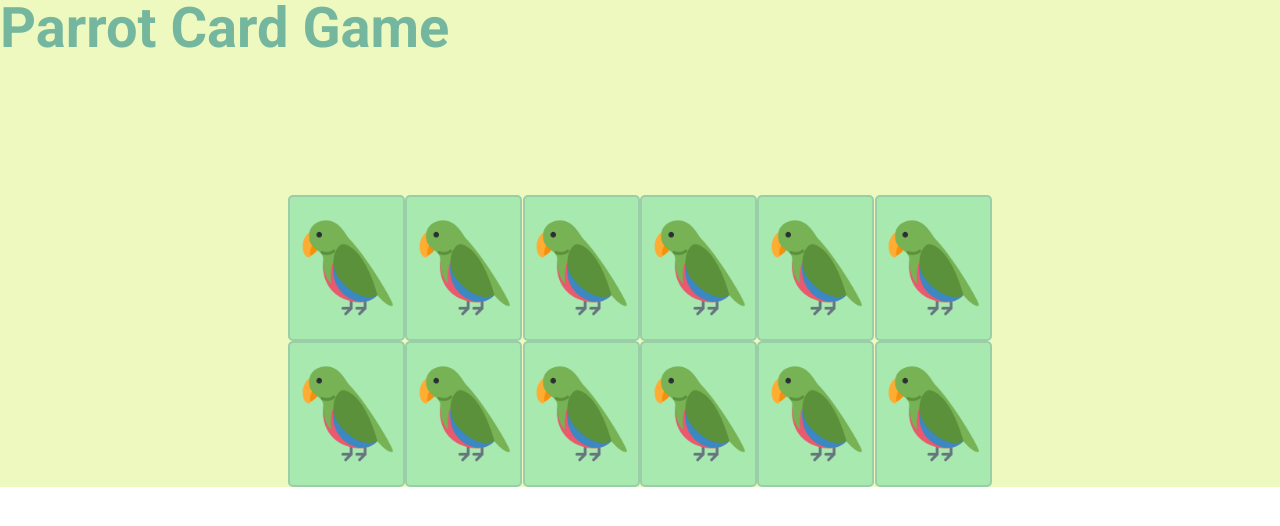
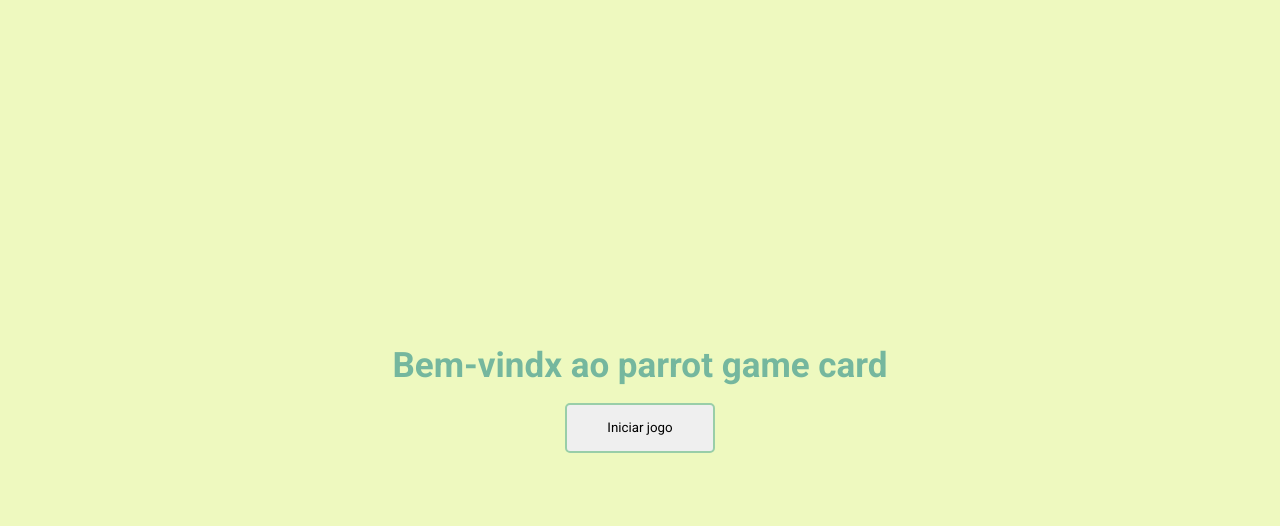
Before and after one commit to alfunny/Parrot-Card-Game, a plain HTML site: page index.html in a window 1280 px wide. Drawn offline with Linux system fonts and the light colour scheme.

Commit message:
função iniciarJogo e layout quase pronto (falta rsponsividade)

```diff
--- a/index.html
+++ b/index.html
@@ -14,15 +14,51 @@
 
 </head>
 <body>
-    <div class="page-wrapper">
+    <div class="page-wrapper-inicial" >
+        <div class="entrada">
+            <p class="texto-entrada">Bem-vindx ao parrot game card</p>
+            <button class="botao-entrada" onclick="iniciarJogo()">Iniciar jogo</button>
+        </div>
+    </div>
+
+
+    <div class="page-wrapper-principal escondido">
         <div class="title">
             <h1 class="title_game">Parrot Card Game</h1>
         </div>
 
-        <div class="cartas">
+        <div class="cartas" >
+            <div class="container_1">
                 <div class="carta">
                     <img class="imagemparrot" src="./Imagens/parrot.png">
                 </div>
+
+                <div class="carta">
+                    <img class="imagemparrot" src="./Imagens/parrot.png">
+                </div>
+
+                <div class="carta">
+                    <img class="imagemparrot" src="./Imagens/parrot.png">
+                </div>
+
+                <div class="carta">
+                    <img class="imagemparrot" src="./Imagens/parrot.png">
+                </div>
+
+                 <div class="carta">
+                    <img class="imagemparrot" src="./Imagens/parrot.png">
+                </div>
+
+                <div class="carta">
+                    <img class="imagemparrot" src="./Imagens/parrot.png">
+                </div>
+
+                <div class="carta">
+                    <img class="imagemparrot" src="./Imagens/parrot.png">
+                </div>
+
+            </div>
+            <div class="container_2">
 
                  <div class="carta">
                     <img class="imagemparrot" src="./Imagens/parrot.png">
@@ -52,20 +88,7 @@
                     <img class="imagemparrot" src="./Imagens/parrot.png">
                 </div>
 
-            <div class="carta">
-                <img class="imagemparrot" src="./Imagens/parrot.png">
-            </div>
 
-            <div class="carta">
-                <img class="imagemparrot" src="./Imagens/parrot.png">
-            </div>
-
-            <div class="carta">
-                <img class="imagemparrot" src="./Imagens/parrot.png">
-            </div>
-
-            <div class="carta">
-                <img class="imagemparrot" src="./Imagens/parrot.png">
             </div>
 
         </div>
@@ -75,6 +98,6 @@
 
 
 
-
+    <script src="script.js"></script>
 </body>
 </html>
--- /dev/null
+++ b/script.js
@@ -0,0 +1,20 @@
+//quantasCartas será variavel global pois será usada na função distribuicaoDeCartas
+
+
+function iniciarJogo() {
+    let quantasCartas = parseInt(prompt("Quantas cartas?"));
+
+
+
+
+    while (quantasCartas % 2 !== 0 || quantasCartas < 4 || quantasCartas > 14) {
+        quantasCartas = parseInt(prompt("tente outro valor"));
+    }
+
+    const elementoEntrada = document.querySelector('.page-wrapper-inicial');
+    elementoEntrada.classList.add('escondido');
+
+    const elementoPrincipal = document.querySelector('.page-wrapper-principal');
+    elementoPrincipal.classList.remove('escondido');
+
+}
--- a/style.css
+++ b/style.css
@@ -2,27 +2,51 @@
     box-sizing: border-box;
 }
 
-.page-wrapper {
-    height: 100%;
-    width: 100%;
+.page-wrapper-principal {
+    height: 100vh;
+    width: 100vw;
     background-color: #EEF9BF;
+
 }
 
 .title {
+    width: 100%;
+    height: 100px;
+    display: flex;
+    justify-content: center;
+    align-items: center;
+}
+
+.title_game {
     font-family: 'Roboto', sans-serif;
     font-weight: 700;
     font-size: 56px;
+    height: 63px;
+    width: 540px;
     color: #75B79E;
-    height: 150px;
-    margin: auto;
+    margin-top: 15px;
+    display: flex;
+    justify-content: center;
+    align-items: flex-end;
+
+
 }
 
 .cartas {
     margin: 0 auto;
-    width: 55%;
+    width: 960px;
+    flex-wrap: wrap;
+    margin-top: 30px;
+
+}
+
+.container_1 {
     display: flex;
-    flex-wrap: wrap;
-    margin-top: 45px;
+    justify-content: space-around;
+}
+
+.container_2 {
+    display: flex;
     justify-content: space-around;
 }
 
@@ -35,10 +59,42 @@
     display: flex;
     justify-content: center;
     align-items: center;
-
+    margin-top: 30px;
 }
 
 .imagemparrot {
     width: 100px;
     height: 100px;
 }
+
+.entrada {
+    width: 100vw;
+    height: 100vh;
+    background-color: #EEF9BF;
+    display: flex;
+    flex-direction: column;
+    justify-content: center;
+    align-items: center;
+}
+
+.texto-entrada {
+    font-family: 'Roboto', sans-serif;
+    font-weight: 700;
+    font-size: 35px;
+    color: #75B79E;
+}
+
+.botao-entrada {
+    font-family: 'Roboto', sans-serif;
+    height: 50px;
+    width: 150px;
+    border-radius: 5px;
+    border: 2px solid #99CEA8;
+    margin-top: 20px;
+}
+
+.escondido {
+    display: none;
+}
+
+@mediaquery(max)
```
Lines whose indentation alone changed are shown as unchanged.
